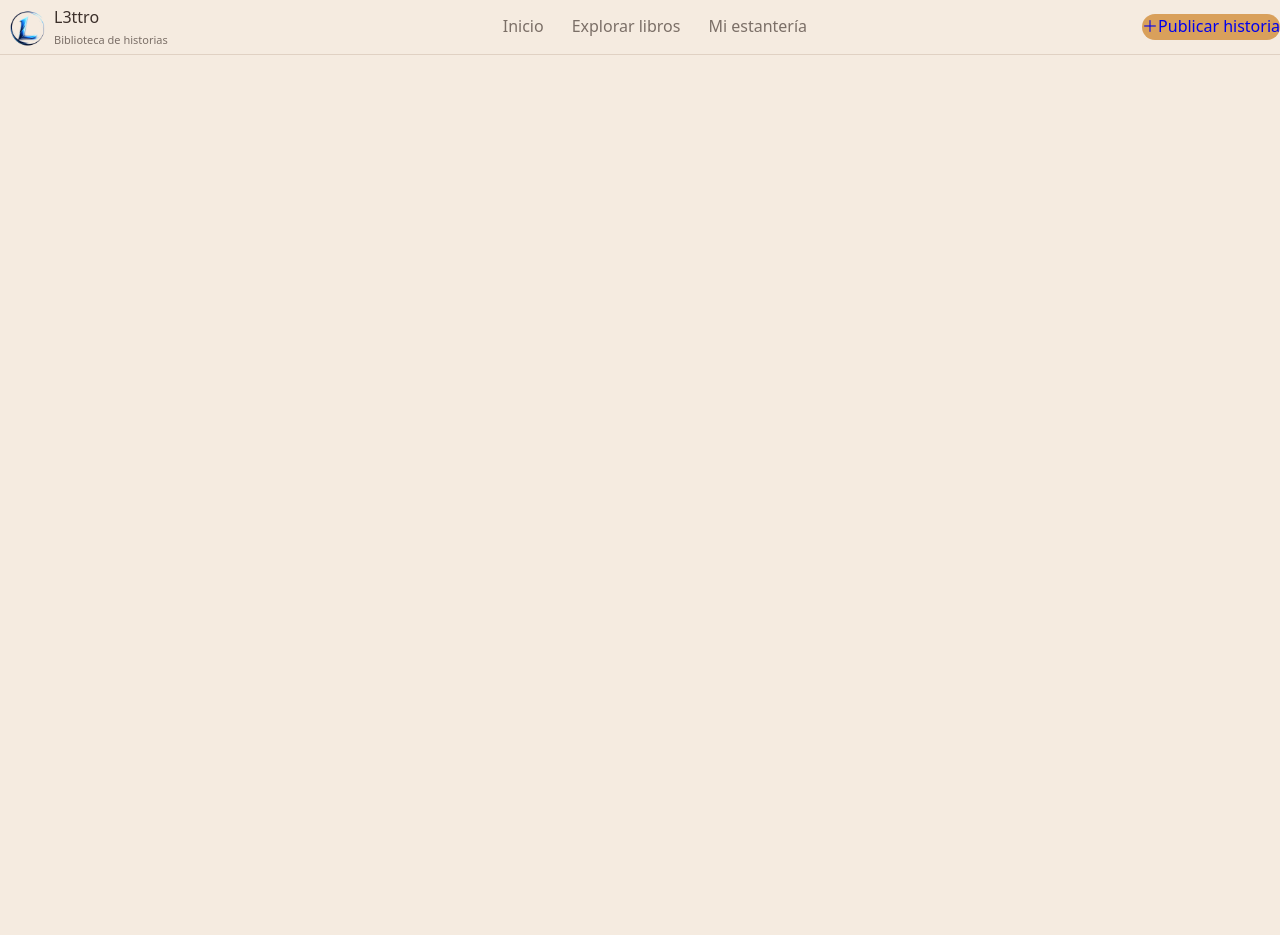
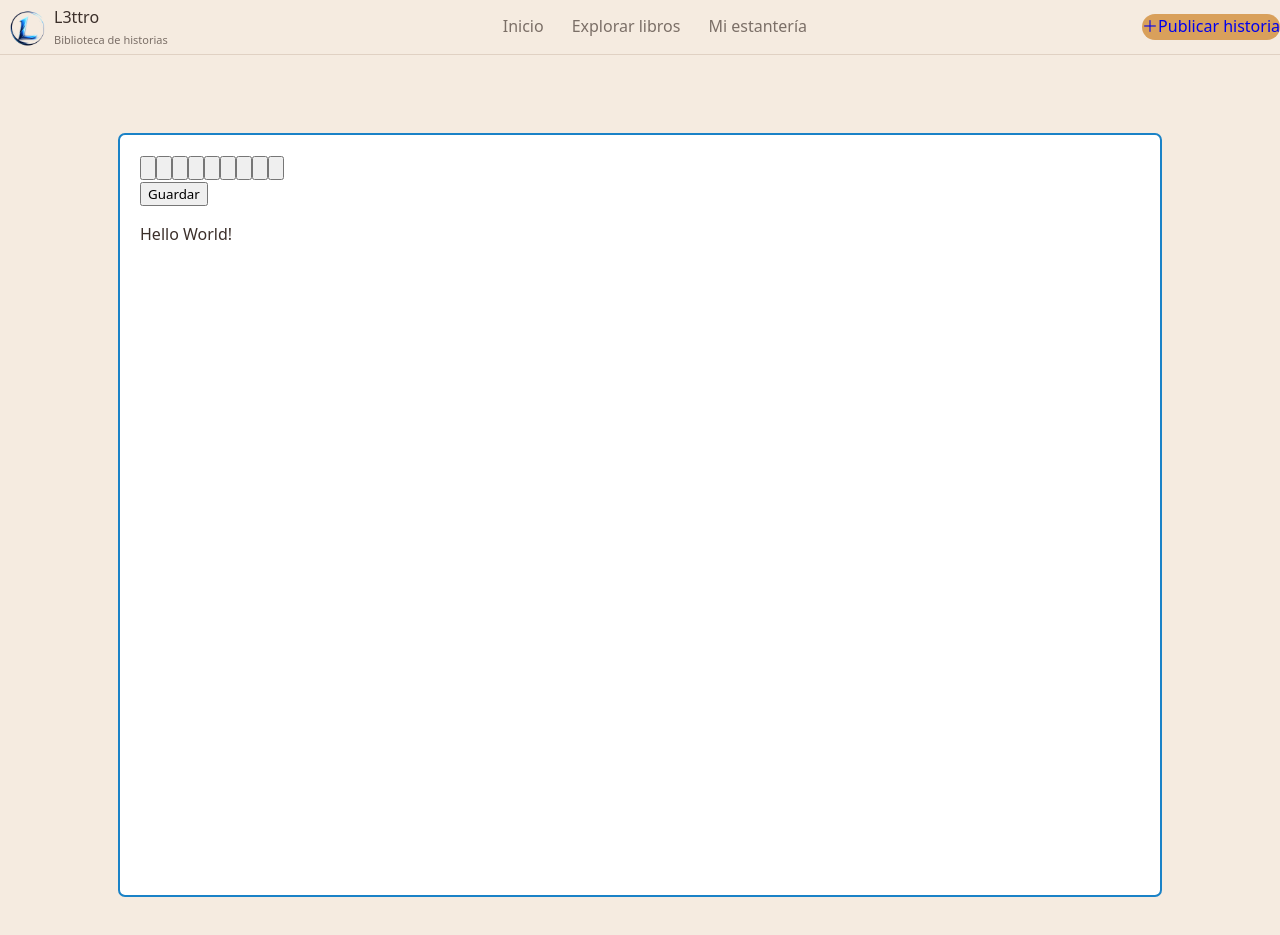
Before and after one commit to SeRGiMeLLaMo/Lettro-Frontend, a React (Vite) app: page /text-editor in a window 1280 px wide. Before the commit the page ends 800 px from the top, so only its background shows below. Built offline with nearby package versions, Linux system fonts and the light colour scheme.

Commit message:
TextEdit

```diff
--- a/package.json
+++ b/package.json
@@ -10,6 +10,9 @@
     "preview": "vite preview"
   },
   "dependencies": {
+    "@tiptap/pm": "^3.20.0",
+    "@tiptap/react": "^3.20.0",
+    "@tiptap/starter-kit": "^3.20.0",
     "axios": "^1.13.5",
     "react": "^19.2.0",
     "react-dom": "^19.2.0",
--- a/src/App.jsx
+++ b/src/App.jsx
@@ -6,6 +6,7 @@ import Search from "./pages/Search";
 import CreateStory from "./pages/CreateStory";
 import EditStory from "./pages/EditStory";
 import Profile from "./pages/Profile";
+import Tiptap from "./components/Tiptap";
 
 
 export default function App() {
@@ -20,6 +21,7 @@ return (
 <Route path="/create-story" element={<CreateStory />} />
 <Route path="/stories/:id/edit" element={<EditStory />} />
 <Route path="/profile/:id" element={<Profile />} />
+<Route path="/text-editor" element={<Tiptap />} />
 </Routes>
 </div>
 </Router>
--- /dev/null
+++ b/src/components/Tiptap.css
@@ -0,0 +1,28 @@
+.Tiptap {
+    width: 80vw;
+    max-width: 1000px;
+    height: 90vh;
+    overflow: auto;
+    margin: 40px auto;
+    margin-top: 80px;
+    padding: 20px;
+    background-color: #fff;
+    border-radius: 5px;
+    min-height: 50vh;
+    z-index: 0;
+    outline: 2px solid rgb(26, 130, 199);
+
+    ul, li {
+        margin-left: 20px;
+    }
+
+    img{
+        max-width: 50%;
+    }
+
+}
+
+.ProseMirror {
+    outline: none;
+    border-radius: 5px;
+}
--- /dev/null
+++ b/src/components/Tiptap.jsx
@@ -0,0 +1,60 @@
+import './Tiptap.css';
+
+import { useEditor, EditorContent, useEditorState } from '@tiptap/react';
+
+import StarterKit from '@tiptap/starter-kit';
+
+import Toolbar from './Toolbar';
+
+
+const Tiptap = () => {
+    const editor = useEditor({
+        extensions: [StarterKit],
+        content: 'Hello World!',
+    });
+
+    const editorState = useEditorState({
+        editor,
+        selector:(ctx) =>{
+            return {
+               isBold: ctx.editor.isActive('bold'),
+               isItalic: ctx.editor.isActive('italic'),
+               isUnderline: ctx.editor.isActive('underline'),
+               isHeading1: ctx.editor.isActive('heading1', { level: 1 }),
+               isHeading2: ctx.editor.isActive('heading2', { level: 2 }),
+               isHeading3: ctx.editor.isActive('heading3', { level: 3 }),
+               isParagraph: ctx.editor.isActive('paragraph'),
+               isOrderedList: ctx.editor.isActive('orderedList'),
+               isBulletList: ctx.editor.isActive('bulletList'),
+            };
+        },
+
+    });
+
+
+    const functions = {
+        toggleBold: () => editor.chain().focus().toggleBold().run(),
+        toggleItalic: () => editor.chain().focus().toggleItalic().run(),
+        toggleUnderline: () => editor.chain().focus().toggleUnderline().run(),
+        toggleH1: () => editor.chain().focus().toggleHeading({ level: 1 }).run(),
+        toggleH2: () => editor.chain().focus().toggleHeading({ level: 2 }).run(),
+        toggleH3: () => editor.chain().focus().toggleHeading({ level: 3 }).run(),
+        toggleParagraph: () => editor.chain().focus().toggleParagraph().run(),
+        toggleOrderedList: () => editor.chain().focus().toggleOrderedList().run(),
+        toggleBulletList: () => editor.chain().focus().toggleBulletList().run(),
+        saveContent: () => {
+            console.log(editor.getHTML());
+        },
+    }
+
+    return (
+        <div className="Tiptap">
+            <Toolbar functions={functions} editorState={editorState} />
+            <main>
+                <EditorContent editor={editor} />
+            </main>
+        </div>
+    );
+};
+
+export default Tiptap;
--- /dev/null
+++ b/src/components/Toolbar.jsx
@@ -0,0 +1,65 @@
+import './Toolbar.css';
+
+const Toolbar = ({functions, editorState}) => {
+    return (
+        <>
+                <nav className="Toolbar">
+                    <div className="left">
+                    <button onClick={functions.toggleBold} className={editorState.isBold ? 'active' : ''}>
+                    <svg xmlns="http://www.w3.org/2000/svg" fill="none" viewBox="0 0 24 24" stroke-width="1.5" stroke="currentColor" class="size-6">
+                    <path stroke-linejoin="round" d="M6.75 3.744h-.753v8.25h7.125a4.125 4.125 0 0 0 0-8.25H6.75Zm0 0v.38m0 16.122h6.747a4.5 4.5 0 0 0 0-9.001h-7.5v9h.753Zm0 0v-.37m0-15.751h6a3.75 3.75 0 1 1 0 7.5h-6m0-7.5v7.5m0 0v8.25m0-8.25h6.375a4.125 4.125 0 0 1 0 8.25H6.75m.747-15.38h4.875a3.375 3.375 0 0 1 0 6.75H7.497v-6.75Zm0 7.5h5.25a3.75 3.75 0 0 1 0 7.5h-5.25v-7.5Z" />
+                    </svg>
+
+					</button>
+					<button onClick={functions.toggleItalic} className={editorState.isItalic ? 'active' : ''}>
+						<svg xmlns="http://www.w3.org/2000/svg" viewBox="0 0 24 24" fill="currentColor">
+							<path d="M15 20H7V18H9.92661L12.0425 6H9V4H17V6H14.0734L11.9575 18H15V20Z"></path>
+						</svg>
+					</button>
+					<button onClick={functions.toggleUnderline} className={editorState.isUnderline ? 'active' : ''}>
+						<svg xmlns="http://www.w3.org/2000/svg" viewBox="0 0 24 24" fill="currentColor">
+							<path d="M8 3V12C8 14.2091 9.79086 16 12 16C14.2091 16 16 14.2091 16 12V3H18V12C18 15.3137 15.3137 18 12 18C8.68629 18 6 15.3137 6 12V3H8ZM4 20H20V22H4V20Z"></path>
+						</svg>
+					</button>
+					<button onClick={functions.toggleH1} className={editorState.isHeading1 ? 'active' : ''}>
+						<svg xmlns="http://www.w3.org/2000/svg" viewBox="0 0 24 24" fill="currentColor">
+							<path d="M13 20H11V13H4V20H2V4H4V11H11V4H13V20ZM21.0005 8V20H19.0005L19 10.204L17 10.74V8.67L19.5005 8H21.0005Z"></path>
+						</svg>
+					</button>
+					<button onClick={functions.toggleH2} className={editorState.isHeading2 ? 'active' : ''}>
+						<svg xmlns="http://www.w3.org/2000/svg" viewBox="0 0 24 24" fill="currentColor">
+							<path d="M4 4V11H11V4H13V20H11V13H4V20H2V4H4ZM18.5 8C20.5711 8 22.25 9.67893 22.25 11.75C22.25 12.6074 21.9623 13.3976 21.4781 14.0292L21.3302 14.2102L18.0343 18H22V20H15L14.9993 18.444L19.8207 12.8981C20.0881 12.5908 20.25 12.1893 20.25 11.75C20.25 10.7835 19.4665 10 18.5 10C17.5818 10 16.8288 10.7071 16.7558 11.6065L16.75 11.75H14.75C14.75 9.67893 16.4289 8 18.5 8Z"></path>
+						</svg>
+					</button>
+					<button onClick={functions.toggleH3} className={editorState.isHeading3 ? 'active' : ''}>
+						<svg xmlns="http://www.w3.org/2000/svg" viewBox="0 0 24 24" fill="currentColor">
+							<path d="M22 8L21.9984 10L19.4934 12.883C21.0823 13.3184 22.25 14.7728 22.25 16.5C22.25 18.5711 20.5711 20.25 18.5 20.25C16.674 20.25 15.1528 18.9449 14.8184 17.2166L16.7821 16.8352C16.9384 17.6413 17.6481 18.25 18.5 18.25C19.4665 18.25 20.25 17.4665 20.25 16.5C20.25 15.5335 19.4665 14.75 18.5 14.75C18.214 14.75 17.944 14.8186 17.7056 14.9403L16.3992 13.3932L19.3484 10H15V8H22ZM4 4V11H11V4H13V20H11V13H4V20H2V4H4Z"></path>
+						</svg>
+					</button>
+					<button onClick={functions.toggleParagraph} className={editorState.isParagraph ? 'active' : ''}>
+						<svg xmlns="http://www.w3.org/2000/svg" viewBox="0 0 24 24" fill="currentColor">
+							<path d="M12 6V21H10V16C6.68629 16 4 13.3137 4 10C4 6.68629 6.68629 4 10 4H20V6H17V21H15V6H12ZM10 6C7.79086 6 6 7.79086 6 10C6 12.2091 7.79086 14 10 14V6Z"></path>
+						</svg>
+					</button>
+					<button onClick={functions.toggleOrderedList} className={editorState.isOrderedList ? 'active' : ''}>
+						<svg xmlns="http://www.w3.org/2000/svg" viewBox="0 0 24 24" fill="currentColor">
+							<path d="M8 4H21V6H8V4ZM5 3V6H6V7H3V6H4V4H3V3H5ZM3 14V11.5H5V11H3V10H6V12.5H4V13H6V14H3ZM5 19.5H3V18.5H5V18H3V17H6V21H3V20H5V19.5ZM8 11H21V13H8V11ZM8 18H21V20H8V18Z"></path>
+						</svg>
+					</button>
+					<button onClick={functions.toggleBulletList} className={editorState.isBulletList ? 'active' : ''}>
+						<svg xmlns="http://www.w3.org/2000/svg" viewBox="0 0 24 24" fill="currentColor">
+							<path d="M8 4H21V6H8V4ZM4.5 6.5C3.67157 6.5 3 5.82843 3 5C3 4.17157 3.67157 3.5 4.5 3.5C5.32843 3.5 6 4.17157 6 5C6 5.82843 5.32843 6.5 4.5 6.5ZM4.5 13.5C3.67157 13.5 3 12.8284 3 12C3 11.1716 3.67157 10.5 4.5 10.5C5.32843 10.5 6 11.1716 6 12C6 12.8284 5.32843 13.5 4.5 13.5ZM4.5 20.4C3.67157 20.4 3 19.7284 3 18.9C3 18.0716 3.67157 17.4 4.5 17.4C5.32843 17.4 6 18.0716 6 18.9C6 19.7284 5.32843 20.4 4.5 20.4ZM8 11H21V13H8V11ZM8 18H21V20H8V18Z"></path>
+						</svg>
+					</button>
+                    </div>
+                    <div className="right">
+                    <button onClick={functions.saveContent} className="btnGuardar">
+						<span>Guardar</span>
+					</button>
+                    </div>
+                </nav>
+        </>
+    );
+};
+
+export default Toolbar;
--- /dev/null
+++ b/src/pages/CreateChapter.jsx
@@ -0,0 +1,78 @@
+import { useState } from "react";
+import axios from "axios";
+import TextEditor from "../components/Tiptap";
+
+export default function CreateChapter({ storyId }) {
+
+  const [form, setForm] = useState({
+    title: "",
+    content: "",
+  });
+
+  const [loading, setLoading] = useState(false);
+  const [errors, setErrors] = useState(null);
+
+  const handleSubmit = async (e) => {
+    e.preventDefault();
+
+    setLoading(true);
+    setErrors(null);
+
+    try {
+      await axios.post("http://localhost:8000/api/chapters", {
+        ...form,
+        story_id: storyId
+      });
+
+    } catch (error) {
+      setErrors(error.response?.data?.errors);
+    }
+
+    setLoading(false);
+  };
+
+  return (
+    <div className="max-w-3xl mx-auto p-6">
+
+      <h1 className="text-2xl font-bold mb-6">
+        Crear capítulo
+      </h1>
+
+      <form onSubmit={handleSubmit} className="space-y-6">
+
+        {/* TITLE */}
+        <div>
+          <label className="block mb-2 font-medium">
+            Título
+          </label>
+
+          <input
+            type="text"
+            value={form.title}
+            onChange={(e) =>
+              setForm({ ...form, title: e.target.value })
+            }
+            className="w-full border rounded-lg p-3"
+          />
+        </div>
+
+        {/* EDITOR */}
+        <TextEditor
+          value={form.content}
+          onChange={(content) =>
+            setForm({ ...form, content })
+          }
+        />
+
+        <button
+          className="bg-black text-white px-6 py-3 rounded-lg"
+          disabled={loading}
+        >
+          {loading ? "Guardando..." : "Crear capítulo"}
+        </button>
+
+      </form>
+
+    </div>
+  );
+}
```
Also changed, not shown: src/components/Toolbar.css (added), 1 other file (tests, documents, lock files or other folders).
